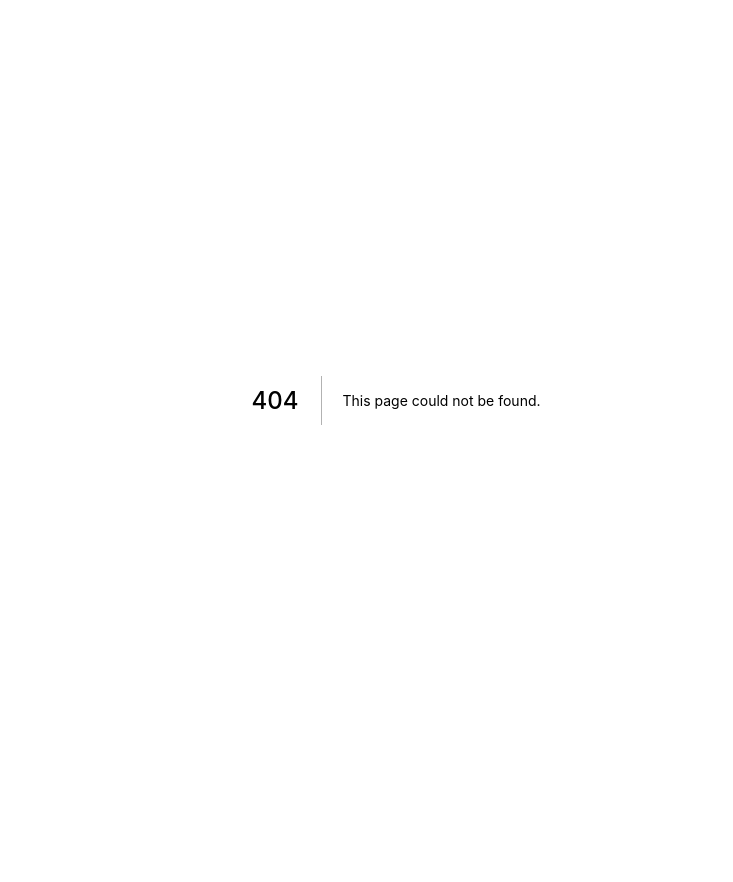
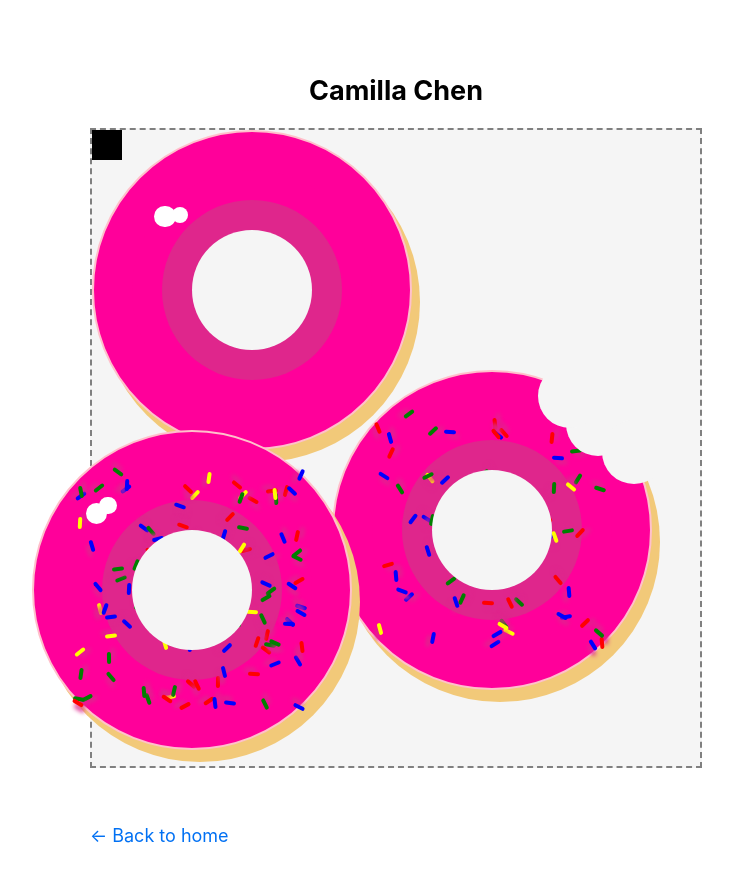
Before and after one commit to louisgv/art, a Next.js app: page /art-by-l in a window 1280 px wide. Before the commit this address had no page. Shown: the top 882 px of the page, without its empty margins (244-977 px from the left). Before the commit the page ends 800 px from the top, so only its background shows below. Built offline with nearby package versions, Linux system fonts and the light colour scheme.

Commit message:
Making donut

```diff
--- /dev/null
+++ b/components/donut.js
@@ -0,0 +1,188 @@
+import { Fragment } from "react";
+import { between } from "../pages/api/randomid";
+
+const roundCenterItem = {
+  position: "absolute",
+  display: "flex",
+  alignItems: "center",
+  justifyContent: "center",
+  borderRadius: "100%",
+};
+
+const sprinkeColors = ["yellow", "red", "blue", "green"];
+
+let i = 0;
+
+const getSprinkleColor = () => {
+  if (i === sprinkeColors.length) i = between(0, sprinkeColors.length - 1);
+  return sprinkeColors[i++];
+};
+
+const Sprinkle = ({
+  top = "auto",
+  left = "auto",
+  bottom = "auto",
+  right = "auto",
+  rotation = between(0, 360),
+}) => (
+  <div
+    style={{
+      zIndex: 50,
+      boxShadow: "4px 4px 4px rgba(222,38,141,255)",
+      background: getSprinkleColor(),
+      width: 12,
+      height: 4,
+      position: "absolute",
+      top,
+      left,
+      bottom,
+      right,
+      borderRadius: 10,
+      transform: `rotateZ(${rotation}deg)`,
+    }}
+  />
+);
+
+const makeSprinkles = (length = between(16, 32)) => {
+  return Array.from({
+    length,
+  }).map((_, i) => (
+    <Fragment key={"sprinkle=" + i}>
+      <Sprinkle top={between(0, 120)} left={between(0, 120)} />
+
+      <Sprinkle bottom={between(0, 120)} left={between(0, 120)} />
+
+      <Sprinkle top={between(0, 120)} right={between(0, 120)} />
+
+      <Sprinkle bottom={between(0, 120)} right={between(0, 120)} />
+    </Fragment>
+  ));
+};
+
+const CreamDrop = ({
+  top = "auto",
+  left = "auto",
+  bottom = "auto",
+  right = "auto",
+  scale = 1,
+}) => (
+  <div
+    style={{
+      background: "white",
+      borderRadius: "100%",
+      width: 0.8 * scale,
+      height: 0.8 * scale,
+      position: "absolute",
+      zIndex: 100,
+      top,
+      left,
+      bottom,
+      right,
+    }}
+  />
+);
+
+const BiteMark = ({ background }) => (
+  <>
+    <div
+      style={{
+        zIndex: 200,
+        background,
+        borderRadius: "100%",
+        position: "absolute",
+        width: 64,
+        height: 64,
+        top: 20,
+        right: 20,
+      }}
+    />
+
+    <div
+      style={{
+        zIndex: 200,
+        background,
+        borderRadius: "100%",
+        position: "absolute",
+        width: 64,
+        height: 64,
+        top: -8,
+        right: 48,
+      }}
+    />
+    <div
+      style={{
+        zIndex: 200,
+        background,
+        borderRadius: "100%",
+        position: "absolute",
+        width: 64,
+        height: 64,
+        top: 48,
+        right: -16,
+      }}
+    />
+  </>
+);
+const staticDrops = () => [
+  { top: between(64, 80), left: between(40, 80), scale: between(15, 40) },
+  { top: between(64, 80), left: between(40, 80), scale: between(15, 40) },
+];
+
+export const Donut = ({
+  top = 0,
+  left = 0,
+  bitten = false,
+  noDrop = false,
+  noSprinkle = false,
+  canvasBackground = "white",
+}) => (
+  <div
+    style={{
+      top,
+      left,
+      background: "rgba(255,0,154,255)",
+      width: 320,
+      height: 320,
+      position: "absolute",
+      boxShadow: "8px 12px rgba(242,201,121,255)",
+      border: "2px solid pink",
+      ...roundCenterItem,
+    }}
+  >
+    {bitten && <BiteMark background={canvasBackground} />}
+    {!noDrop &&
+      staticDrops().map((cProps, i) => (
+        <CreamDrop key={"cdrop-" + i} {...cProps} />
+      ))}
+
+    <div
+      style={{
+        background: "rgba(255,0,154,255)",
+        width: 240,
+        height: 240,
+        position: "absolute",
+        ...roundCenterItem,
+      }}
+    >
+      <div
+        style={{
+          background: "rgba(223,38,140,255)",
+          width: 180,
+          height: 180,
+          ...roundCenterItem,
+        }}
+      >
+        <div
+          style={{
+            zIndex: 100,
+            background: canvasBackground,
+            width: 120,
+            height: 120,
+            borderRadius: "100%",
+          }}
+        />
+      </div>
+      {!noSprinkle && makeSprinkles()}
+    </div>
+  </div>
+);
--- a/components/layout.js
+++ b/components/layout.js
@@ -7,7 +7,7 @@ import Link from "next/link";
 const name = "Camilla Chen";
 export const siteTitle = "Next.js Sample Website";
 
-export default function Layout({ children, home }) {
+export default function Layout({ children, home, hideAvatar = false }) {
   return (
     <div className={styles.container}>
       <Head>
@@ -28,6 +28,7 @@ export default function Layout({ children, home }) {
       <header className={styles.header}>
         {home ? (
           <>
+            {!hideAvatar && (
               <Image
                 priority
                 src="/images/profile.jpg"
@@ -36,10 +37,13 @@ export default function Layout({ children, home }) {
                 width={200}
                 alt={name}
               />
+            )}
+
             <h1 className={utilStyles.heading2X1}>{name}</h1>
           </>
         ) : (
           <>
+            {!hideAvatar && (
               <Link href="/">
                 <a>
                   <Image
@@ -52,6 +56,7 @@ export default function Layout({ children, home }) {
                   />
                 </a>
               </Link>
+            )}
             <h2 className={utilStyles.headingLg}>
               <Link href="/">
                 <a className={utilStyles.colorInherit}>{name}</a>
--- /dev/null
+++ b/pages/art-by-l.js
@@ -0,0 +1,42 @@
+import { Donut } from "../components/donut";
+import Layout from "../components/layout";
+
+import artStyles from "../styles/art-by-l.module.css";
+
+export default function ArtByL() {
+  const canvasBackground = "whitesmoke";
+
+  return (
+    <Layout hideAvatar>
+      <div
+        style={{
+          background: canvasBackground,
+          border: "2px dashed gray",
+          height: "80vh",
+          position: "relative",
+        }}
+      >
+        <div
+          class={artStyles.rotate}
+          style={{
+            background: "black",
+            width: 30,
+            height: 30,
+            position: "absolute",
+          }}
+        />
+
+        <Donut noSprinkle canvasBackground={canvasBackground} />
+        <Donut
+          top={240}
+          left={240}
+          noDrop
+          bitten
+          canvasBackground={canvasBackground}
+        />
+
+        <Donut top={300} left={-60} canvasBackground={canvasBackground} />
+      </div>
+    </Layout>
+  );
+}
--- /dev/null
+++ b/styles/art-by-l.module.css
@@ -0,0 +1,12 @@
+.rotate {
+  animation: rotate 1s infinite;
+}
+
+@keyframes rotate {
+  from {
+    transform: rotateZ(0);
+  }
+  to {
+    transform: rotateZ(180deg);
+  }
+}
```
Also changed, not shown: pages/index.js (+5 -3 lines), pages/user/[email].js (added, +38 -0 lines). Lines whose indentation alone changed are shown as unchanged.
